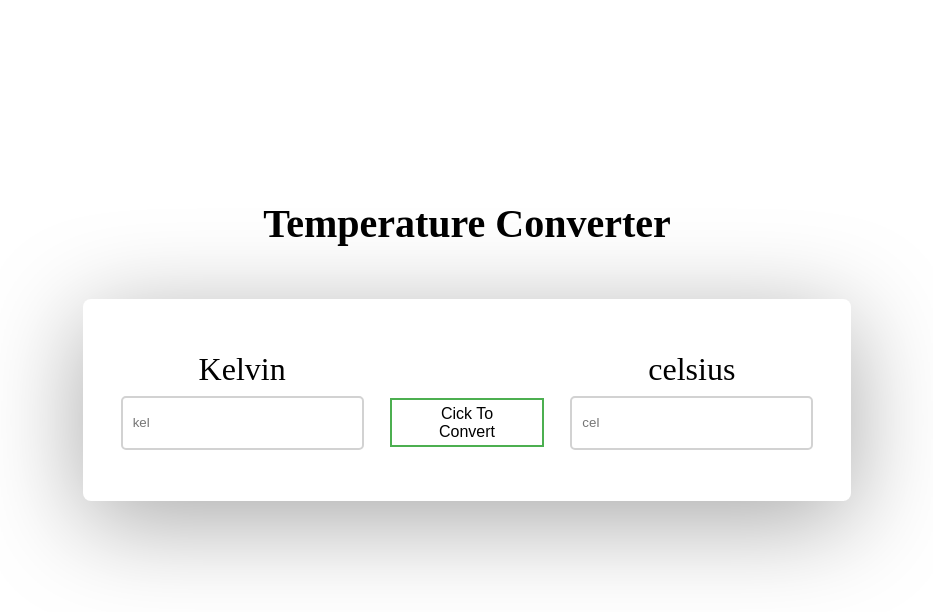
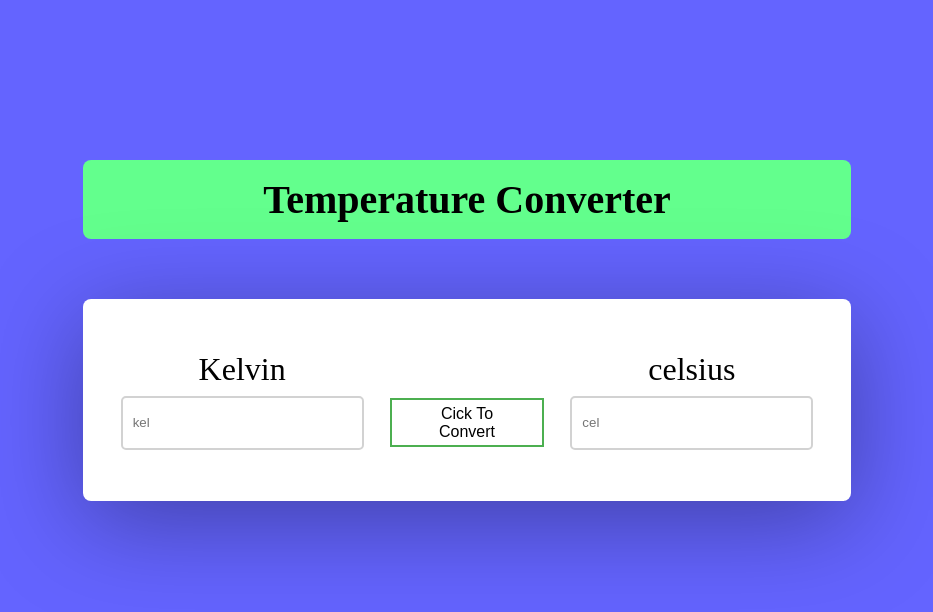
Before and after one commit to Altafhass/simple-teamperature-converter, a plain HTML site: page index.html in a window 1280 px wide. Shown: the whole page, without its empty margins (173-1106 px from the left). Drawn offline with Linux system fonts and the light colour scheme.

Commit message:
Update style.css

```diff
--- a/style.css
+++ b/style.css
@@ -3,12 +3,16 @@
   padding: 0;
 }
 body {
-  background-color: white;
+  background-color: #6464ff;
 }
 h2 {
-  margin-top: 25vh;
+  padding: 16px 0;
+  background-color: #63ff8d;
+  width: 60%;
+  margin-top: 20vh;
   color: black;
   font-size: 2.5rem;
+  border-radius: 8px;
 }
 
 label {
```
